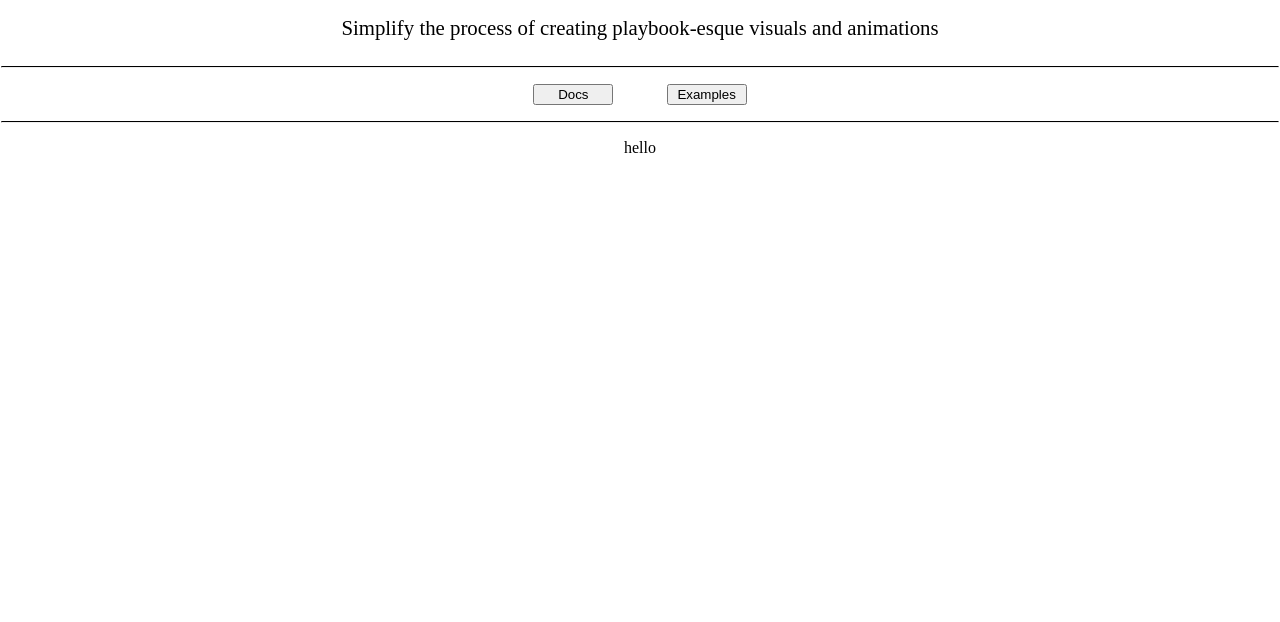
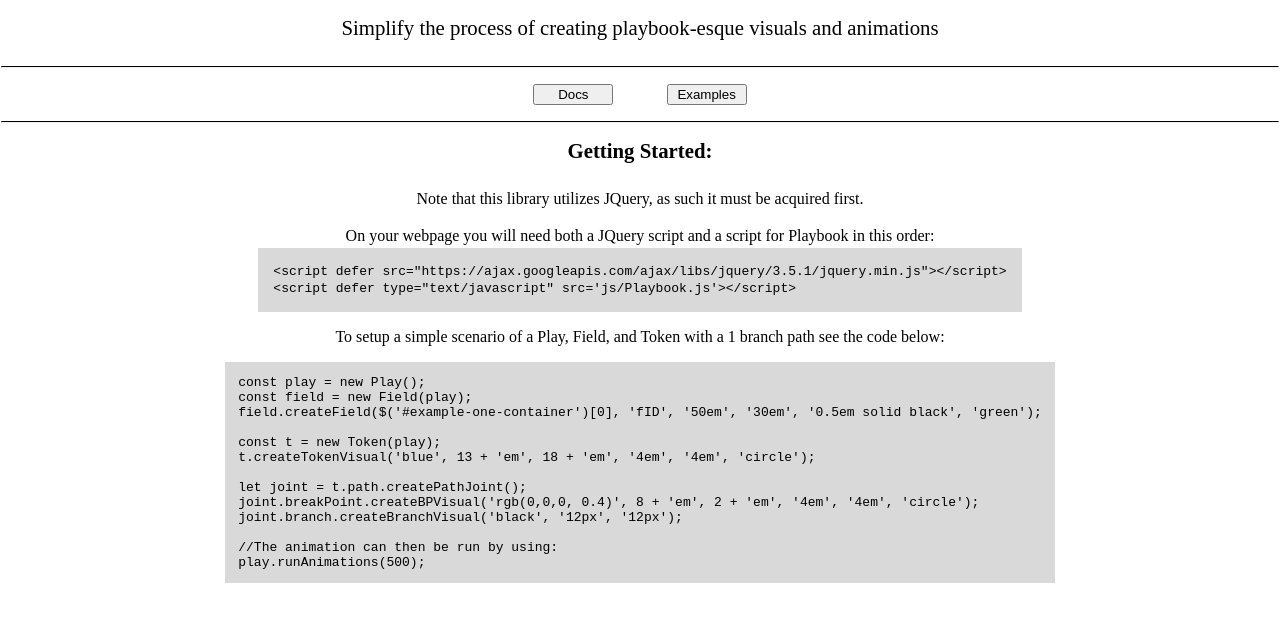
Before and after one commit to Dan-Nava/PlaybookJS, a website: page pub/docs.html in a window 1280 px wide. Shown: the part 116-738 px from the top of the page. Drawn offline with nearby package versions, Linux system fonts and the light colour scheme.

Commit message:
readme finished, documentation in progress

```diff
--- a/pub/docs.html
+++ b/pub/docs.html
@@ -18,6 +18,30 @@
     <hr class='solid'>
  </head>
  <body id='main-body'>
-    hello
+    <div id='info-text'><b> Getting Started: </b></div>
+
+    <p>Note that this library utilizes JQuery, as such it must be acquired first.</p>
+    <p class='doc-text'>On your webpage you will need both a JQuery script and a script for Playbook in this order:</p>
+    <code class='code-container'>
+        <p class='doc-text'>&ltscript defer src="https://ajax.googleapis.com/ajax/libs/jquery/3.5.1/jquery.min.js"&gt&lt/script&gt</p>
+        <p class='doc-text'>&ltscript defer type="text/javascript" src='js/Playbook.js'&gt&lt/script&gt</p>
+    </code>
+
+    <p>To setup a simple scenario of a Play, Field, and Token with a 1 branch path see the code below:</p>
+    <code class='code-container'>
+    <div>const play = new Play();</div>
+    <div>const field = new Field(play);</div>
+    <div>field.createField($('#example-one-container')[0], 'fID', '50em', '30em', '0.5em solid black', 'green');</div>
+    <br>
+    <div>const t = new Token(play);</div>
+    <div>t.createTokenVisual('blue', 13 + 'em', 18 + 'em', '4em', '4em', 'circle');</div>
+    <br>
+    <div>let joint = t.path.createPathJoint();</div>
+    <div>joint.breakPoint.createBPVisual('rgb(0,0,0, 0.4)', 8 + 'em', 2 + 'em', '4em', '4em', 'circle');</div>
+    <div>joint.branch.createBranchVisual('black', '12px', '12px');</div>
+    <br>
+    <div>//The animation can then be run by using:</div>
+    <div>play.runAnimations(500);</div>
+    </code>
  </body>
 </html>
--- a/pub/js/examples.js
+++ b/pub/js/examples.js
@@ -3,7 +3,6 @@
 const play1 = new Play();
 const field1 = new Field(play1);
 field1.createField($('#example-one-container')[0], 'field1', '50em', '30em', '0.5em solid black', 'green');
-field1.setFieldImage( null, 'cover', 'center', 'no-repeat');
 
 function MakeFriendlyToken(xpos, ypos) {
     const t = new Token(play1);
--- a/pub/style.css
+++ b/pub/style.css
@@ -103,3 +103,7 @@ hr.solid{
     width: 49em;
     overflow-wrap: normal;
 }
+
+.doc-text{
+    margin:0.2em;
+}
```
Also changed, not shown: pub/examples.html (+0 -5 lines), README.md.
